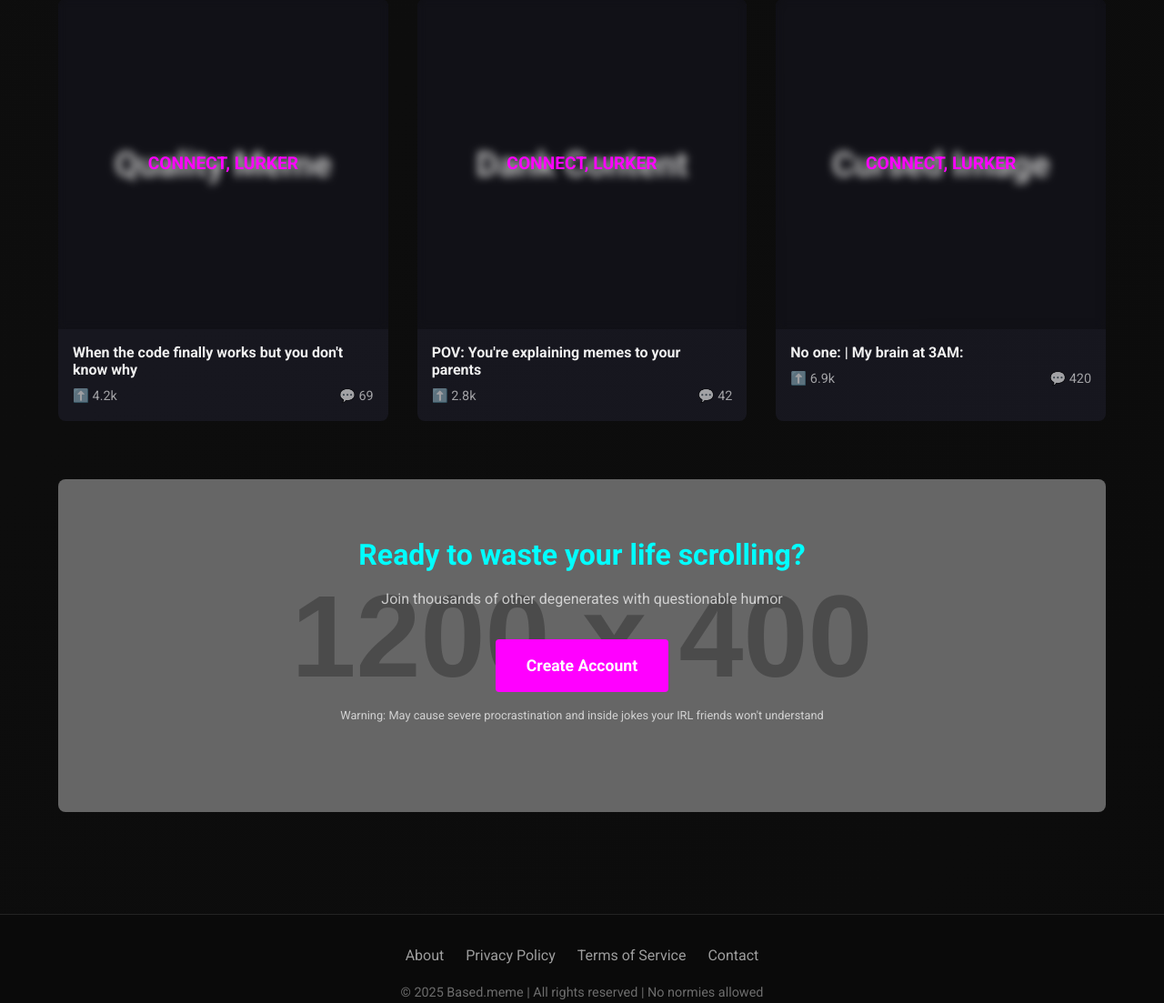
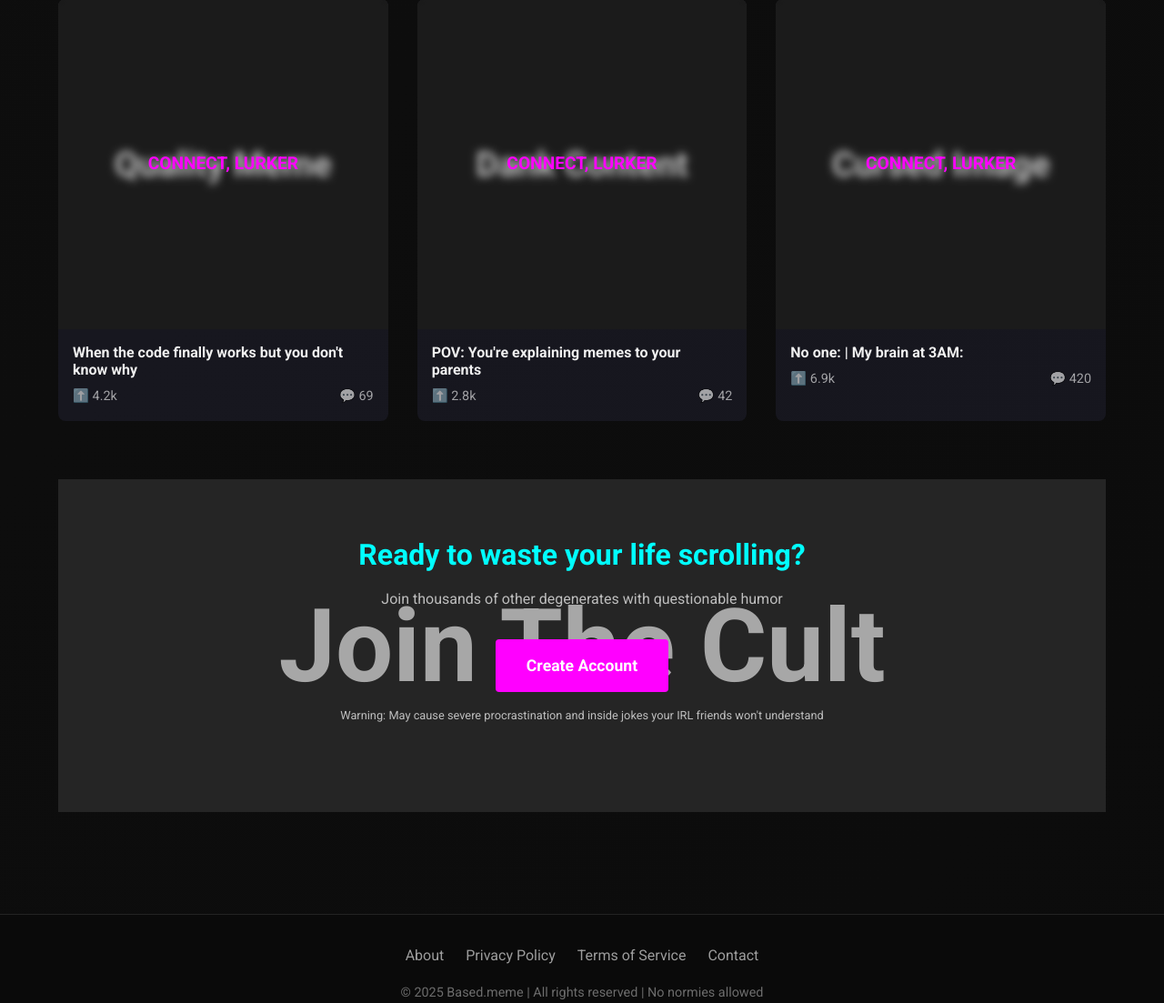
Before and after one commit to Inc44/Based.meme, a PHP site: page / in a window 1280 px wide. Shown: the part 477-1580 px from the top of the page at 91% size. Run offline with PHP 8.4, Linux system fonts and the light colour scheme; grey boxes labelled with a size stand in for pictures from a placeholder-image service; some libraries are stand-ins or nearby versions.

Commit message:
placehold.co

```diff
--- a/styles.css
+++ b/styles.css
@@ -317,6 +317,7 @@ main
 	color: var(--placeholder-text);
 	font-size: 2.4rem;
 	font-weight: bold;
+	background-color: var(--placeholder-bg);
 }
 
 .placeholder-image::before
@@ -370,18 +371,35 @@ main
 {
 	padding: 4rem 1rem;
 	text-align: center;
-	background: linear-gradient(rgba(0, 0, 0, 0.5), rgba(0, 0, 0, 0.5)),
-		url("https://placehold.co/1200x400/252525/FFFFFF/png?text=Join+The+Cult") no-repeat center;
-	background-size: cover;
+	background-color: var(--placeholder-bg);
 	border-radius: 8px;
 	margin: 2rem auto;
 	max-width: 1200px;
+	position: relative;
+}
+
+.cta::before
+{
+	content: 'Join The Cult';
+	position: absolute;
+	top: 0;
+	left: 0;
+	width: 100%;
+	height: 100%;
+	background-color: var(--placeholder-bg);
+	display: flex;
+	justify-content: center;
+	align-items: center;
+	font-size: 7rem;
+	font-weight: bold;
+	color: var(--text-muted);
 }
 
 .cta-content
 {
 	max-width: 600px;
 	margin: 0 auto;
+	position: relative;
 }
 
 .cta h3
```
